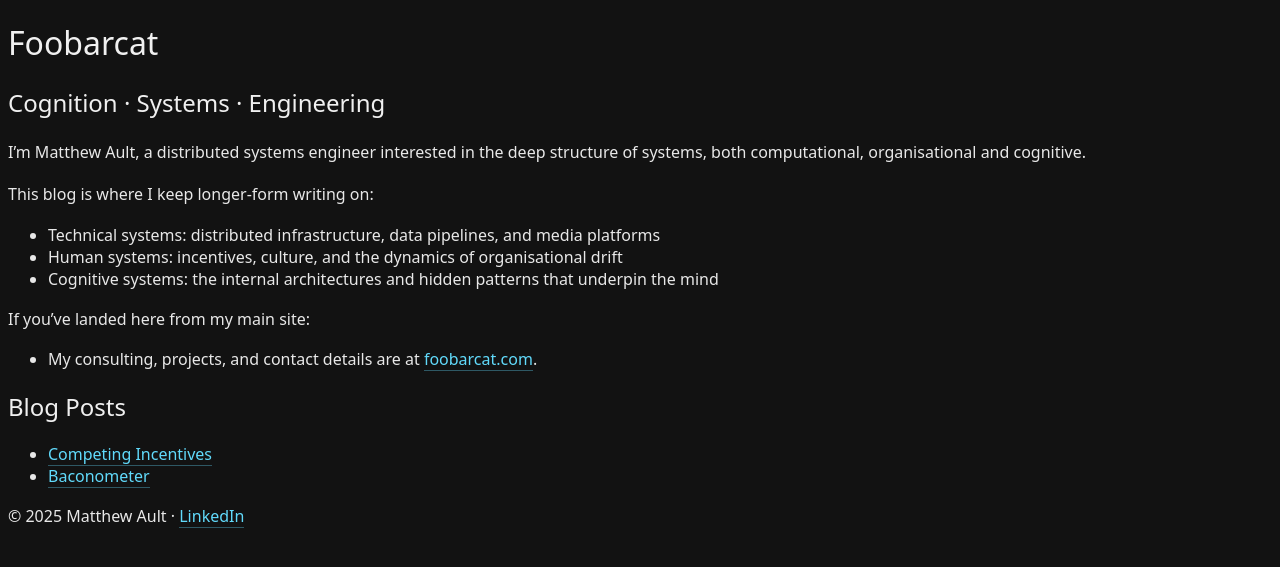
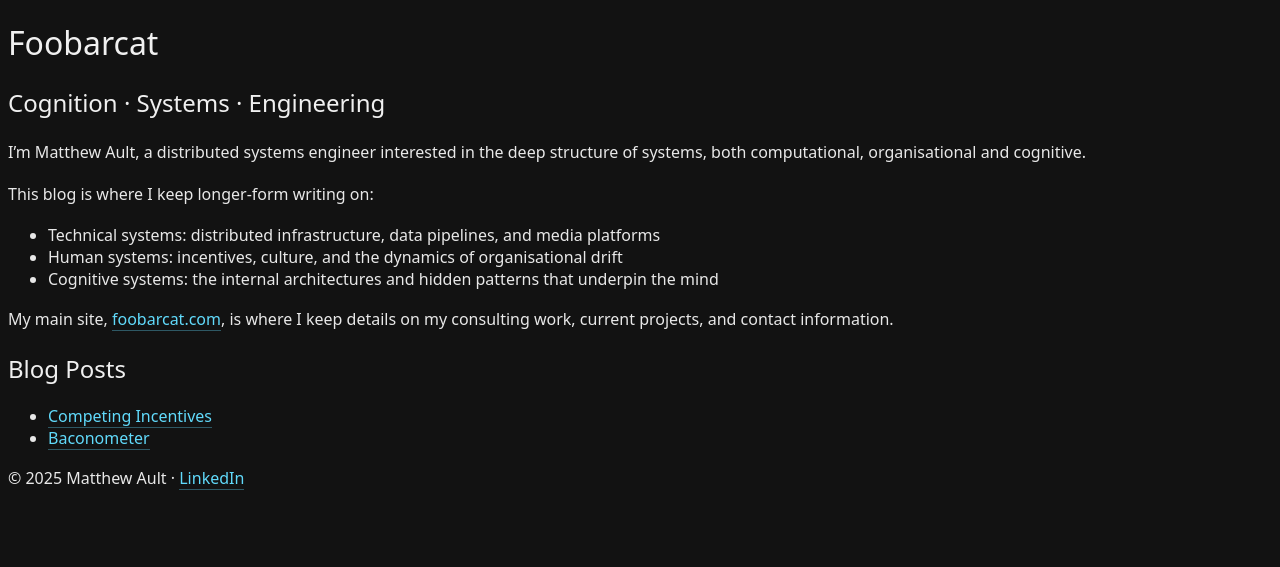
Before and after one commit to aultimus/aultimus.github.io, a Jekyll site: the page built from index.md, in a window 1280 px wide. Shown: the top 567 px of the page. Built offline with Jekyll 4.4.1, drawn with Linux system fonts in a browser that asks for light colours.

Commit message:
update main site link phrasing

```diff
--- a/_layouts/home.html
+++ b/_layouts/home.html
@@ -13,13 +13,7 @@ layout: default
         <li>Cognitive systems: the internal architectures and hidden patterns that underpin the mind</li>
     </ul>
 
-    <p>If you’ve landed here from my main site:</p>
-
-    <ul>
-        <li>My consulting, projects, and contact details are at <a href="https://foobarcat.com">foobarcat.com</a>.</li>
-    </ul>
-
-    <h2>Blog Posts</h2>
+    <p>My main site, <a href="https://foobarcat.com">foobarcat.com</a>, is where I keep details on my consulting work, current projects, and contact information.</p>    <h2>Blog Posts</h2>
     <ul>
         {% for post in site.posts %}
             <li>
```
